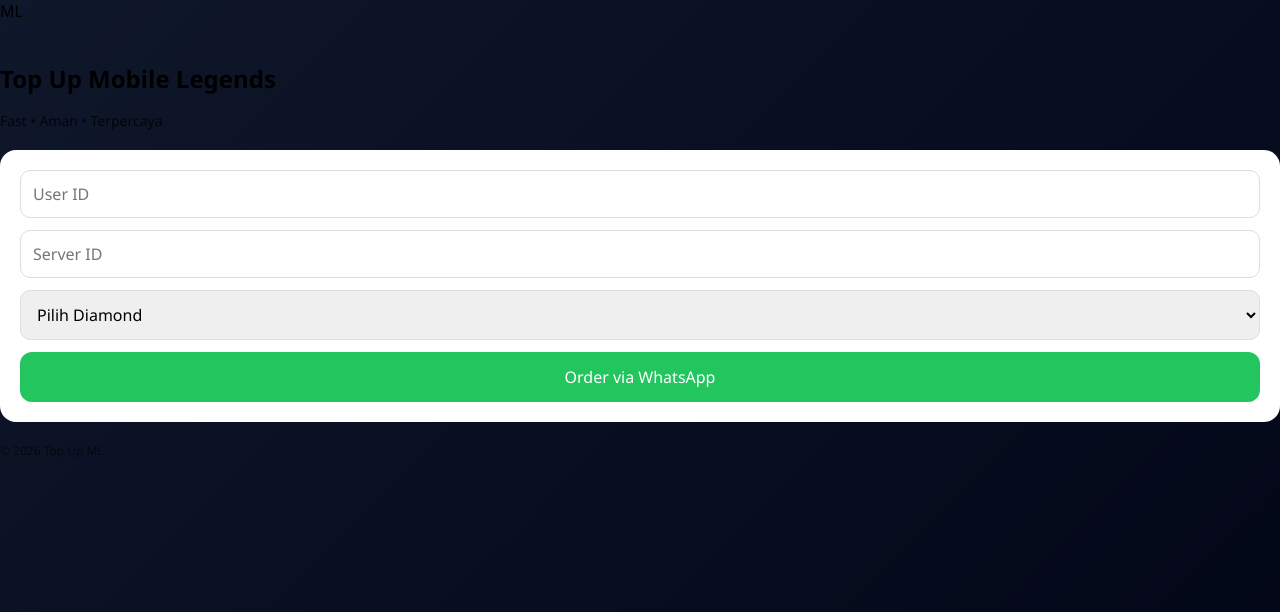
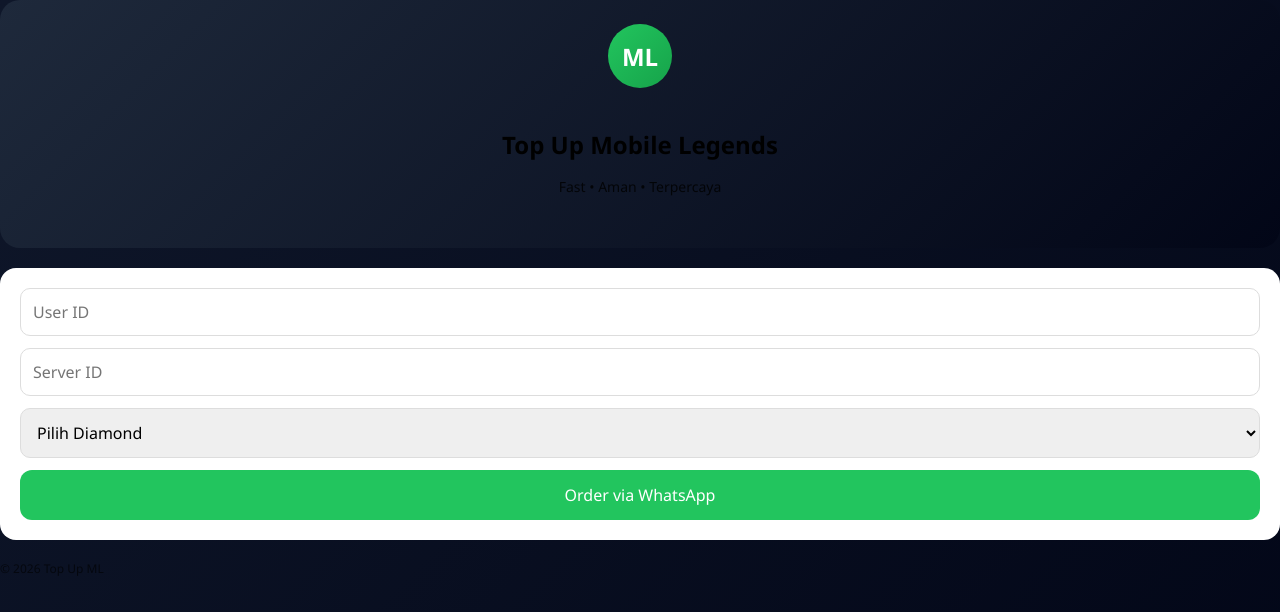
Before and after one commit to aepuloh191-ship-it/aepgamestore, a plain HTML site: page index.html in a window 1280 px wide. Drawn offline with Linux system fonts and the light colour scheme.

Commit message:
Add styles for banner and logo components

```diff
--- a/style.css
+++ b/style.css
@@ -62,3 +62,26 @@
   font-size: 12px;
   opacity: 0.6;
 }
+/* BANNER */
+.banner {
+  background: linear-gradient(135deg, #1e293b, #020617);
+  padding: 24px 16px 32px;
+  border-radius: 20px;
+  text-align: center;
+  margin-bottom: 20px;
+}
+
+/* LOGO BULAT */
+.logo {
+  width: 64px;
+  height: 64px;
+  background: linear-gradient(135deg, #22c55e, #16a34a);
+  color: white;
+  font-weight: bold;
+  font-size: 24px;
+  border-radius: 50%;
+  display: flex;
+  align-items: center;
+  justify-content: center;
+  margin: 0 auto 10px;
+}
```
